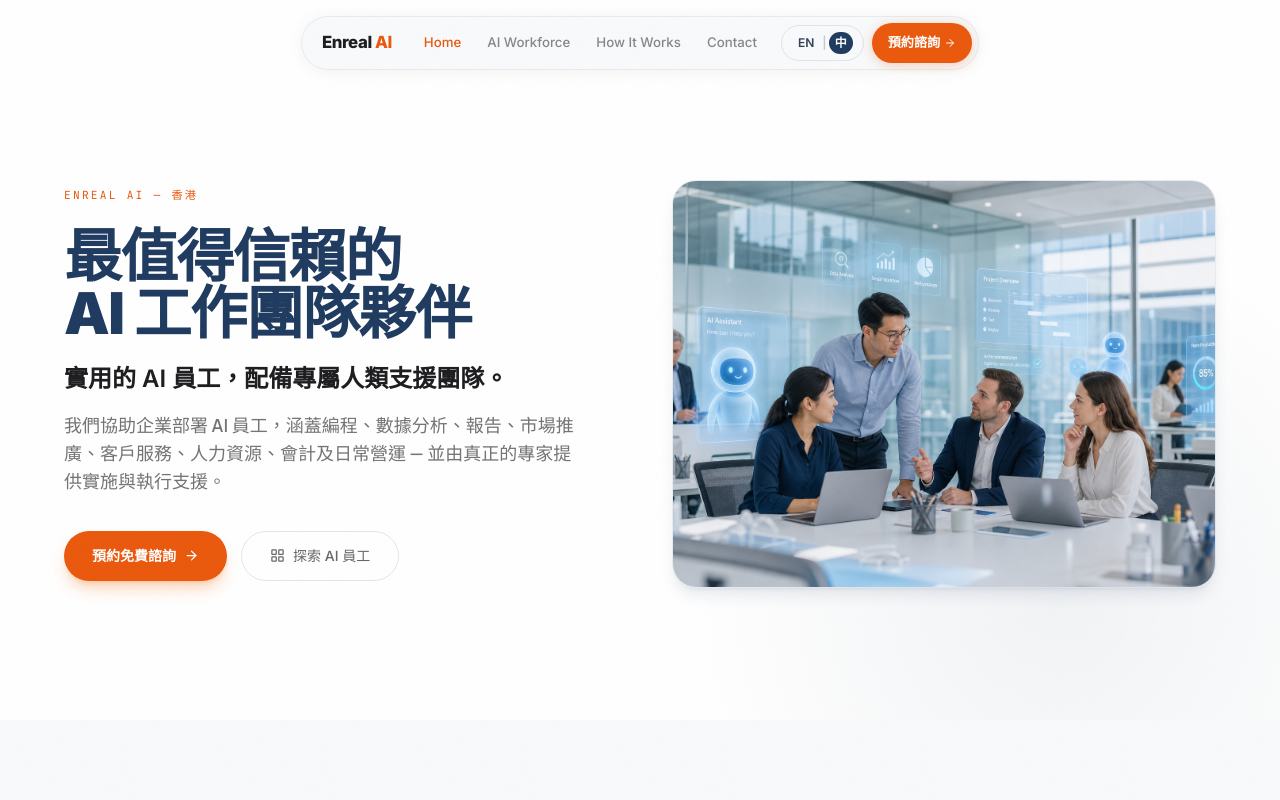
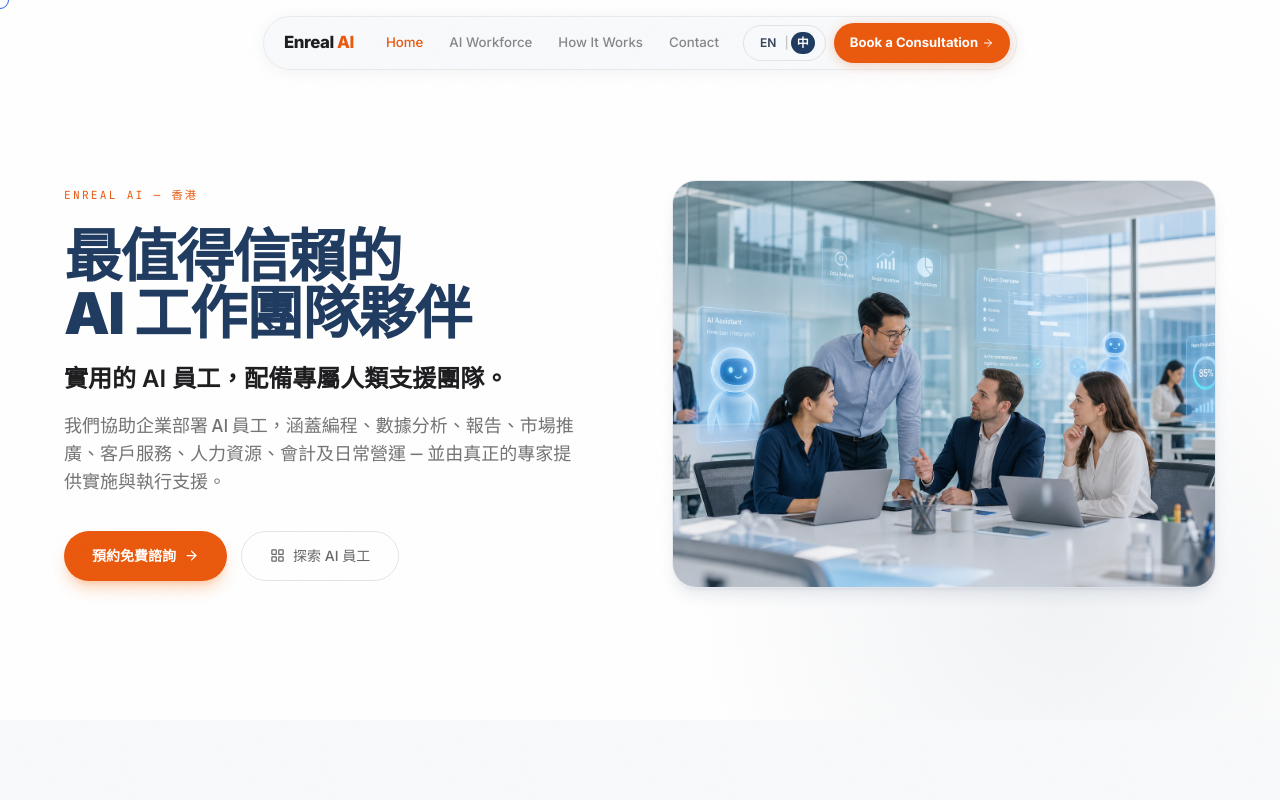
Before and after one commit to aibuddygame/enreal, a React (Vite) app: page /zh-HK in a window 1280 px wide. Shown: the top 800 px of the page. Built offline with nearby package versions, Linux system fonts and the light colour scheme.

Commit message:
fix: replace all Chinese navbar text with English
- Remove t() function calls from Navbar.jsx buttons
- Hardcode English text for all navbar buttons
- Fix breadcrumb schema in Course.jsx and Course/index.jsx
- Build succeeds cleanly

```diff
--- a/src/components/Navbar.jsx
+++ b/src/components/Navbar.jsx
@@ -123,7 +123,7 @@ export default function Navbar() {
                     <button onClick={() => navigate(isLanding ? '/individual' : '/business')}
                         className="hidden md:flex ml-5 py-2 px-4 rounded-full bg-black/[0.03] border border-black/[0.09] cursor-pointer font-sans text-[0.82rem] font-semibold whitespace-nowrap transition-colors duration-200 hover:bg-black/[0.07]"
                         style={{ color: isLanding ? '#059669' : '#2563EB' }}>
-                        {isLanding ? t('nav.switchToEliteCourse') : t('nav.switchToBusiness')}
+                        {isLanding ? 'Switch to Elite Course' : 'Switch to Business'}
                     </button>
                 )}
 
@@ -133,7 +133,7 @@ export default function Navbar() {
                     style={{ background: accent, boxShadow: `0 2px 12px ${isHome ? 'rgba(234,88,12,0.28)' : 'rgba(37,99,235,0.28)'}` }}>
                     <span className="slide" style={{ background: accentD }} />
                     <span className="label flex items-center gap-1">
-                        {t('nav.bookConsultation')} <ArrowRight size={12} />
+                        {'Book a Consultation'} <ArrowRight size={12} />
                     </span>
                 </button>
 
@@ -164,14 +164,14 @@ export default function Navbar() {
                         <button onClick={() => navigate(isLanding ? '/individual' : '/business')}
                             className="bg-black/[0.03] border border-black/[0.09] cursor-pointer py-2.5 px-3 rounded-xl mt-1 font-sans text-[0.95rem] font-semibold text-left transition-colors duration-200"
                             style={{ color: isLanding ? '#059669' : '#2563EB' }}>
-                            {isLanding ? t('nav.switchToEliteCourse') : t('nav.switchToBusiness')}
+                            {isLanding ? 'Switch to Elite Course' : 'Switch to Business'}
                         </button>
                     )}
 
                     <button onClick={() => go(ctaTarget)}
                         className="mt-2 py-3 rounded-xl border-none cursor-pointer font-sans text-[0.9rem] font-bold text-white transition-colors duration-200"
                         style={{ background: accent }}>
-                        {t('nav.bookConsultation')}
+                        {'Book a Consultation'}
                     </button>
                 </div>
             )}
--- a/src/pages/Course.jsx
+++ b/src/pages/Course.jsx
@@ -100,13 +100,13 @@ const getBreadcrumbSchema = (lang) => ({
         {
             '@type': 'ListItem',
             position: 1,
-            name: lang === 'en' ? 'Home' : '首頁',
+            name: 'Home',
             item: 'https://www.enreallab.com.hk/'
         },
         {
             '@type': 'ListItem',
             position: 2,
-            name: lang === 'en' ? 'AI Career Course' : 'AI職業課程',
+            name: 'AI Career Course',
             item: lang === 'en' ? 'https://www.enreallab.com.hk/course/en' : 'https://www.enreallab.com.hk/course'
         }
     ]
--- a/src/pages/Course/index.jsx
+++ b/src/pages/Course/index.jsx
@@ -60,13 +60,13 @@ const getBreadcrumbSchema = (lang) => ({
     {
       '@type': 'ListItem',
       position: 1,
-      name: lang === 'en' ? 'Home' : '首頁',
+      name: 'Home',
       item: 'https://www.enreallab.com.hk/'
     },
     {
       '@type': 'ListItem',
       position: 2,
-      name: lang === 'en' ? 'AI Career Course' : 'AI職業課程',
+      name: 'AI Career Course',
       item: lang === 'en'
         ? 'https://www.enreallab.com.hk/course/en'
         : 'https://www.enreallab.com.hk/course'
```
